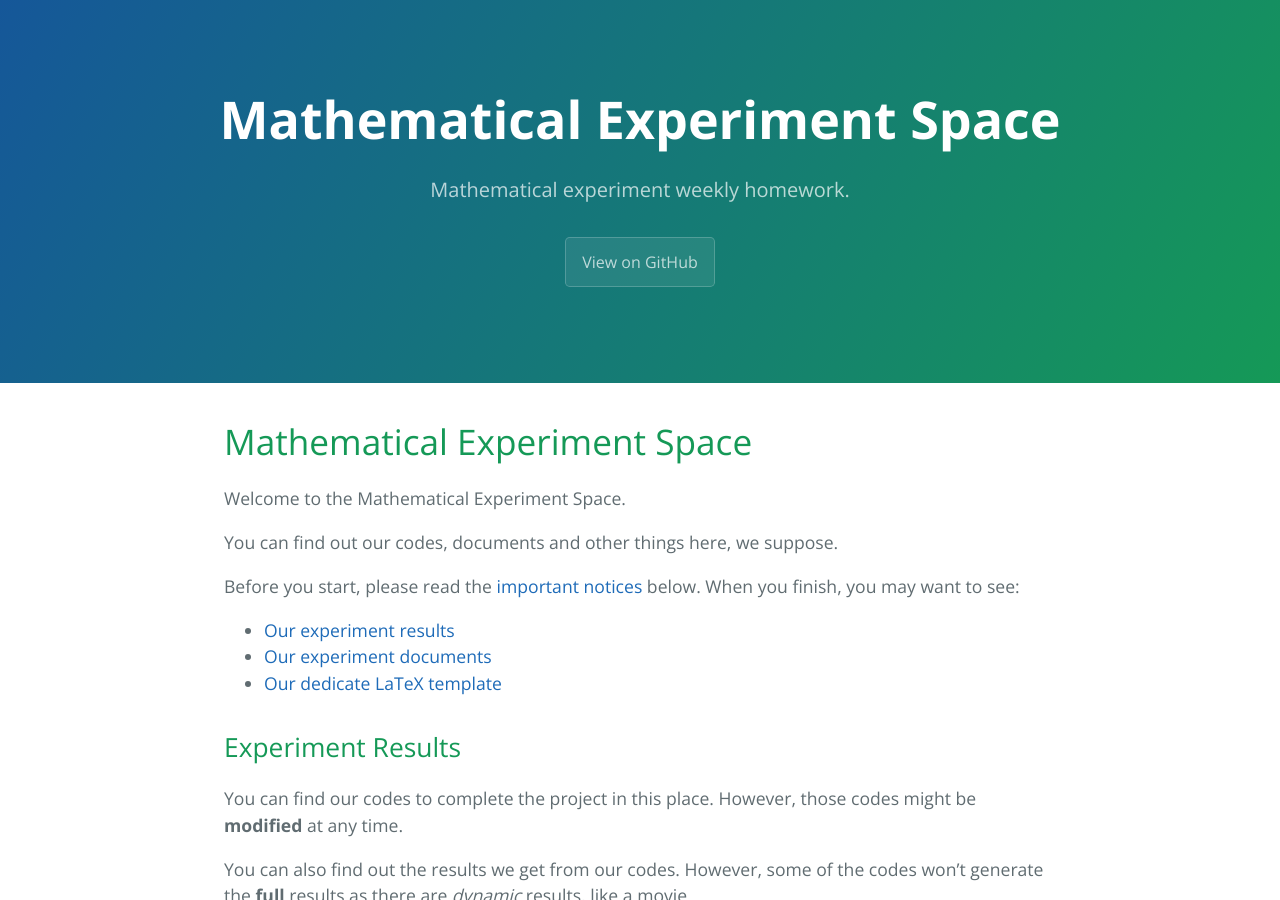
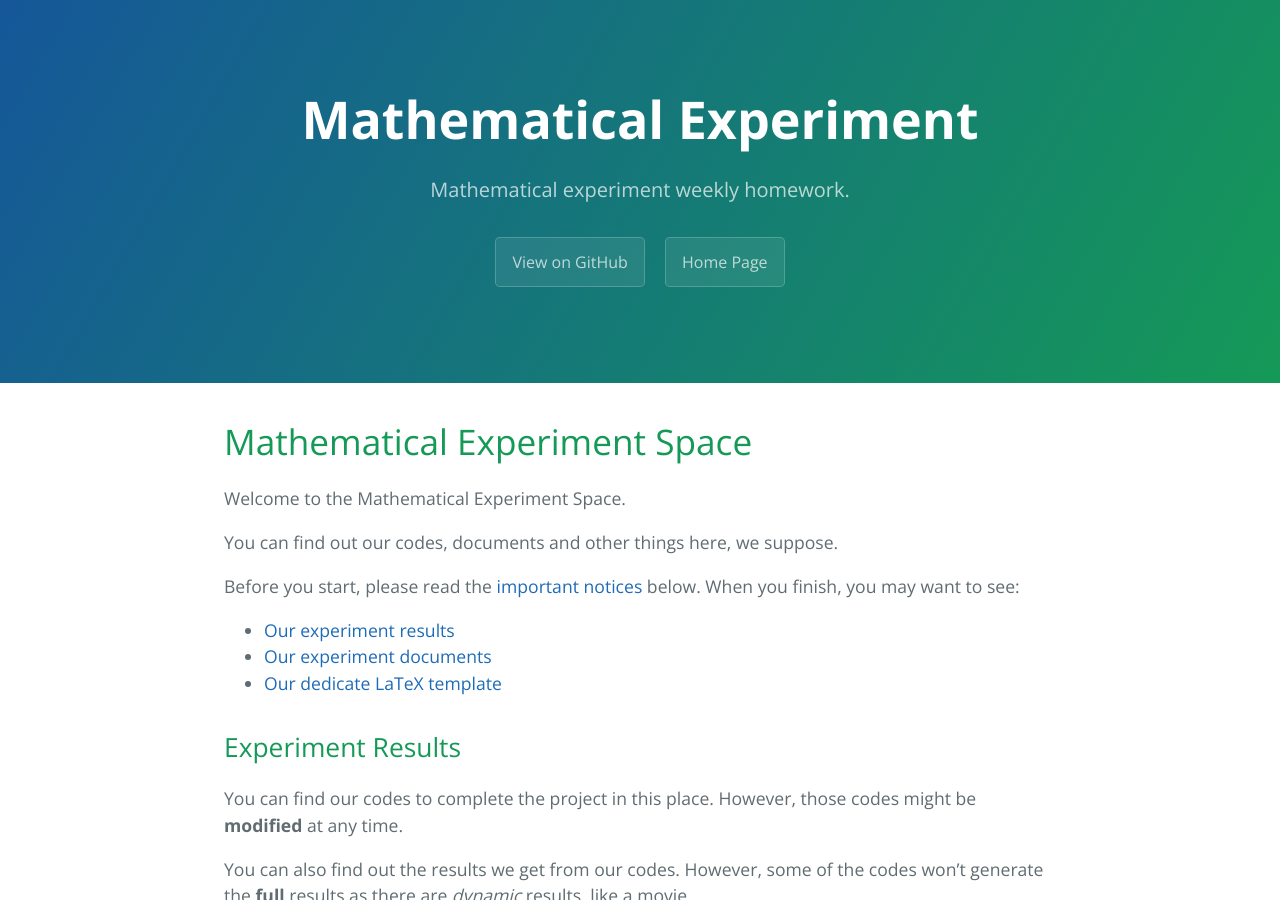
Before and after one commit to T0nyX1ang/Mathematical-Experiment, a Jekyll site: the page built from index.md, in a window 1280 px wide and 900 px high. Built offline with Jekyll 4.4.1, drawn with Linux system fonts in a browser that asks for light colours; our own code applies the rules of GitHub Pages for plain Markdown files.

Commit message:
Update css

```diff
--- a/_layouts/default.html
+++ b/_layouts/default.html
@@ -23,10 +23,11 @@
     <a id="skip-to-content" href="#content">Skip to the content.</a>
 
     <header class="page-header" role="banner">
-      <h1 class="project-name">{{ page.title | default: site.title | default: site.github.repository_name }}</h1>
-      <h2 class="project-tagline">{{ page.description | default: site.description | default: site.github.project_tagline }}</h2>
+      <h1 class="project-name">{{ page.title }}</h1>
+      <h2 class="project-tagline">{{ page.description}}</h2>
       {% if site.github.is_project_page %}
         <a href="{{ site.github.repository_url }}" class="btn">View on GitHub</a>
+        <a href="{{ site.url }}" class="btn">Home Page</a>
       {% endif %}
       {% if site.show_downloads %}
         <a href="{{ site.github.zip_url }}" class="btn">Download .zip</a>
```
Also changed, not shown: index.md (+6 -0 lines).
